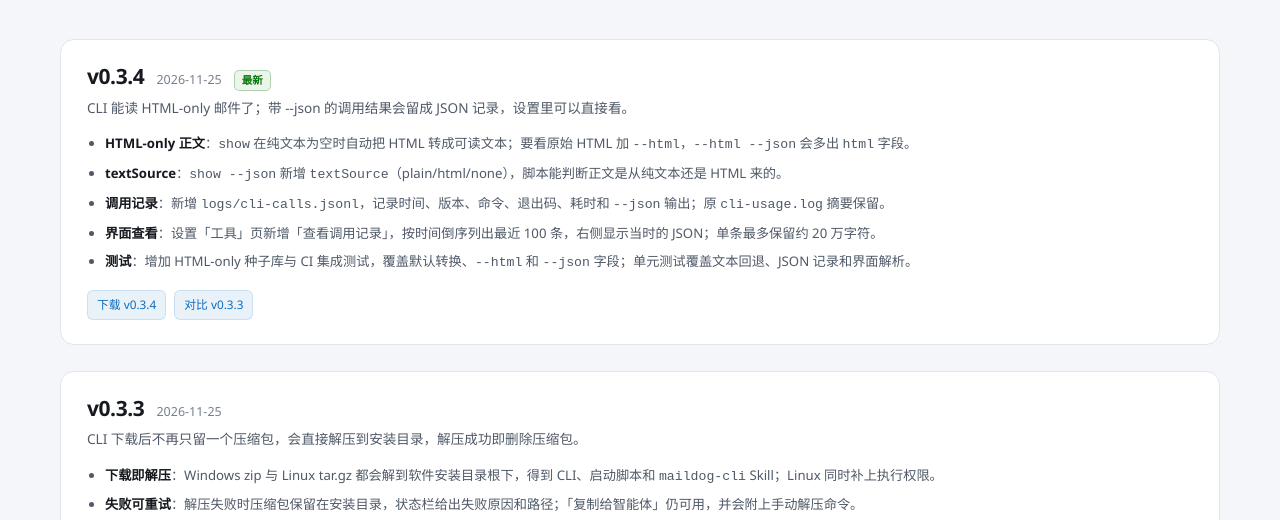
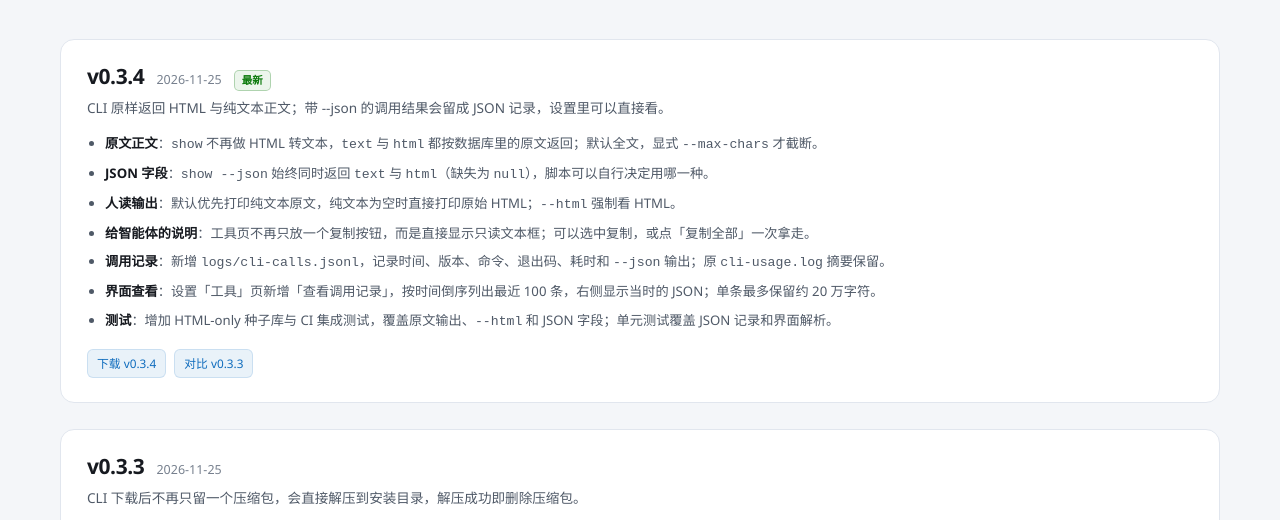
Before and after one commit to refout/MailDog, a plain HTML site: page web/changelog.html in a window 1280 px wide. Shown: the part 265-785 px from the top of the page. Drawn offline with Linux system fonts and the light colour scheme; no server answers.

Commit message:
docs(cli): sync raw-body behavior and handoff copy

```diff
--- a/web/changelog.html
+++ b/web/changelog.html
@@ -71,13 +71,15 @@
         <span class="date">2026-11-25</span>
         <span class="latest">最新</span>
       </div>
-      <p class="summary">CLI 能读 HTML-only 邮件了；带 --json 的调用结果会留成 JSON 记录，设置里可以直接看。</p>
+      <p class="summary">CLI 原样返回 HTML 与纯文本正文；带 --json 的调用结果会留成 JSON 记录，设置里可以直接看。</p>
       <ul>
-        <li><b>HTML-only 正文</b>：<code>show</code> 在纯文本为空时自动把 HTML 转成可读文本；要看原始 HTML 加 <code>--html</code>，<code>--html --json</code> 会多出 <code>html</code> 字段。</li>
-        <li><b>textSource</b>：<code>show --json</code> 新增 <code>textSource</code>（plain/html/none），脚本能判断正文是从纯文本还是 HTML 来的。</li>
+        <li><b>原文正文</b>：<code>show</code> 不再做 HTML 转文本，<code>text</code> 与 <code>html</code> 都按数据库里的原文返回；默认全文，显式 <code>--max-chars</code> 才截断。</li>
+        <li><b>JSON 字段</b>：<code>show --json</code> 始终同时返回 <code>text</code> 与 <code>html</code>（缺失为 <code>null</code>），脚本可以自行决定用哪一种。</li>
+        <li><b>人读输出</b>：默认优先打印纯文本原文，纯文本为空时直接打印原始 HTML；<code>--html</code> 强制看 HTML。</li>
+        <li><b>给智能体的说明</b>：工具页不再只放一个复制按钮，而是直接显示只读文本框；可以选中复制，或点「复制全部」一次拿走。</li>
         <li><b>调用记录</b>：新增 <code>logs/cli-calls.jsonl</code>，记录时间、版本、命令、退出码、耗时和 <code>--json</code> 输出；原 <code>cli-usage.log</code> 摘要保留。</li>
         <li><b>界面查看</b>：设置「工具」页新增「查看调用记录」，按时间倒序列出最近 100 条，右侧显示当时的 JSON；单条最多保留约 20 万字符。</li>
-        <li><b>测试</b>：增加 HTML-only 种子库与 CI 集成测试，覆盖默认转换、<code>--html</code> 和 <code>--json</code> 字段；单元测试覆盖文本回退、JSON 记录和界面解析。</li>
+        <li><b>测试</b>：增加 HTML-only 种子库与 CI 集成测试，覆盖原文输出、<code>--html</code> 和 JSON 字段；单元测试覆盖 JSON 记录和界面解析。</li>
       </ul>
       <div class="assets">
         <a href="https://github.com/refout/MailDog/releases/tag/v0.3.4" target="_blank" rel="noopener">下载 v0.3.4</a>
```
Also changed, not shown: 2 other files.
